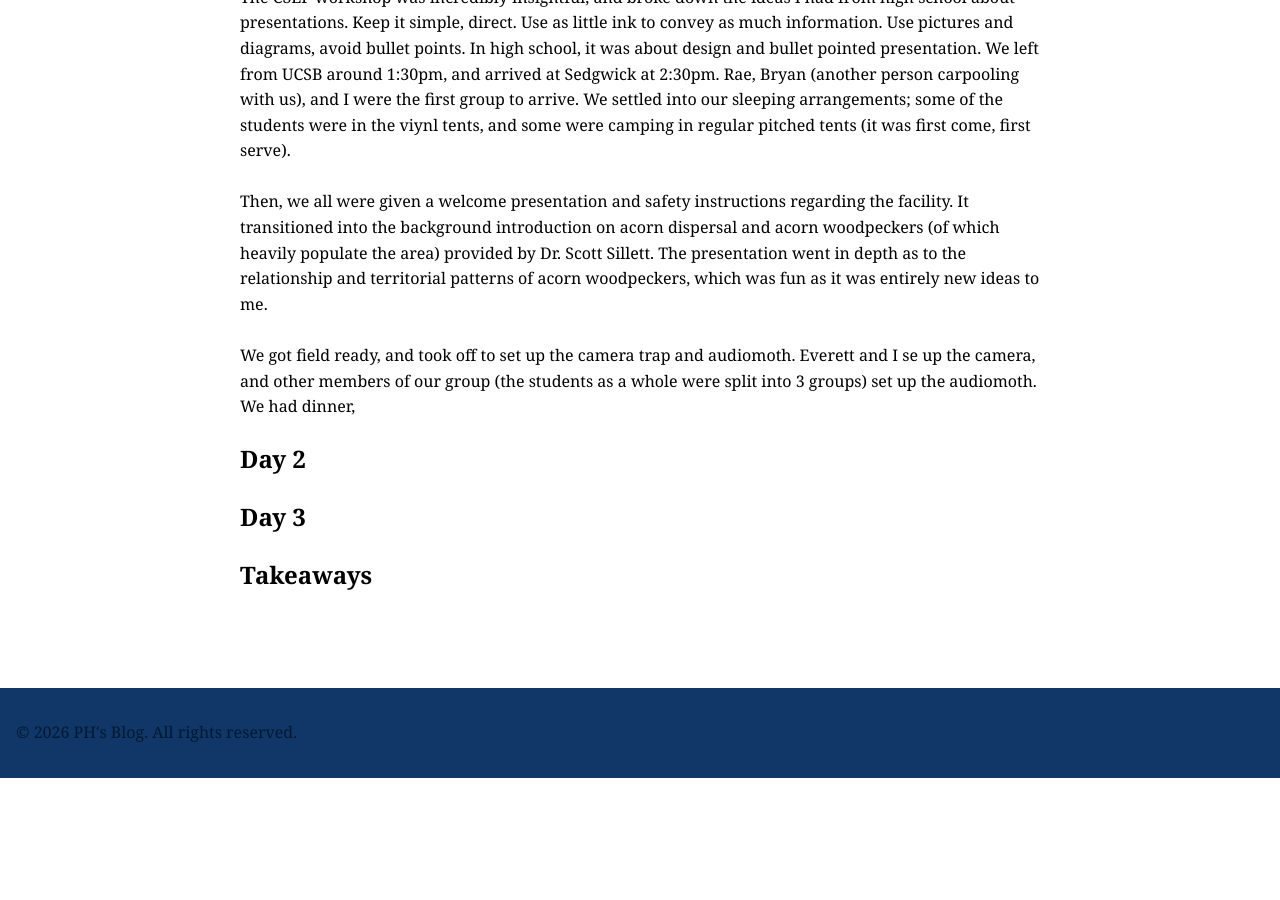
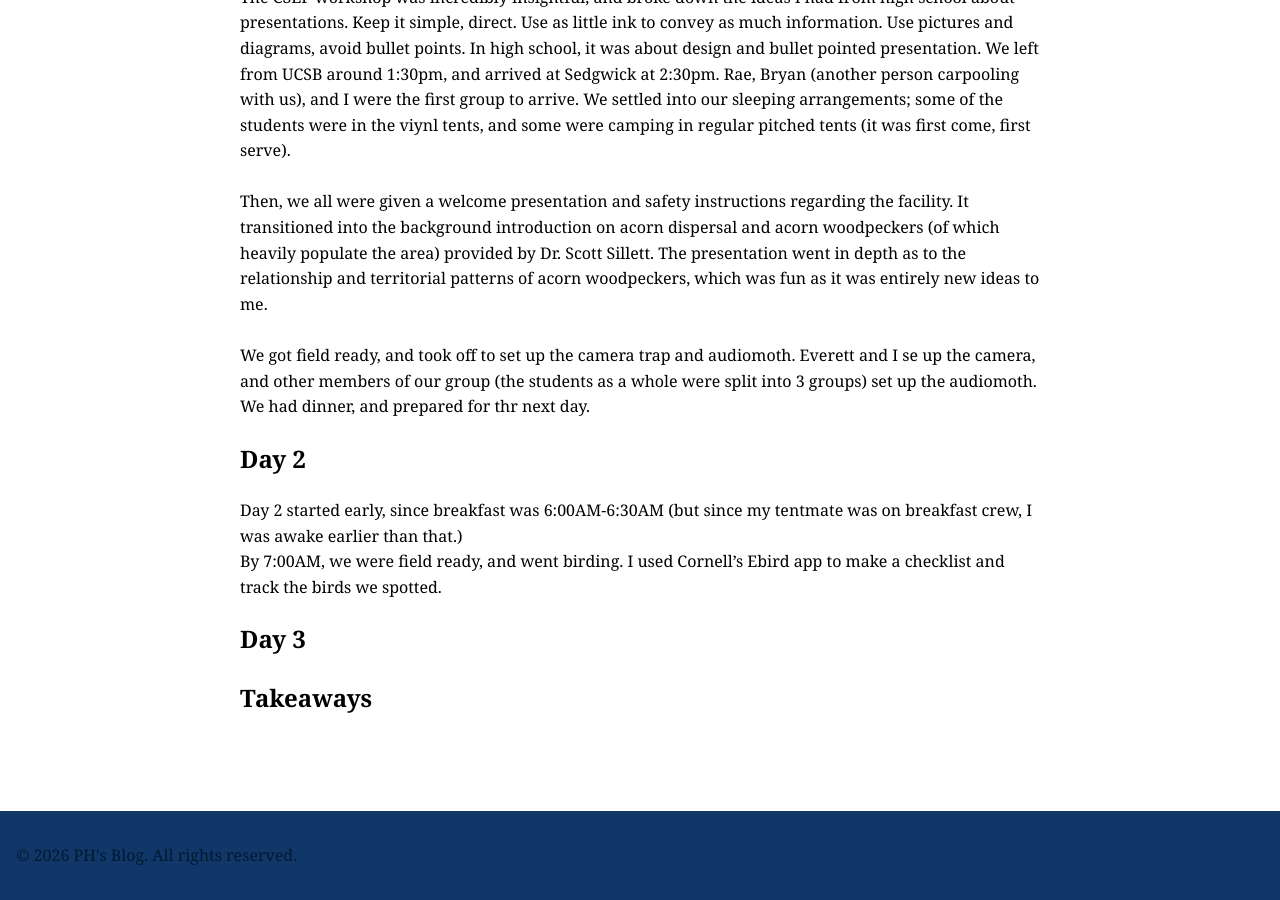
Before and after one commit to CaptainSapphire/PH-s-Blog, a Jekyll site: the page built from _posts/2026-06-30-Research in Sedgwick.md, in a window 1280 px wide and 900 px high, scrolled down 1147 px. Built offline with Jekyll 4.4.1, drawn with Linux system fonts in a browser that asks for light colours; our own code applies the rules of GitHub Pages for plain Markdown files; before the commit the page ends 1925 px from its top, so only the background shows below that.

Commit message:
Update 2026-06-30-Research in Sedgwick.md

```diff
--- a/_posts/2026-06-30-Research in Sedgwick.md
+++ b/_posts/2026-06-30-Research in Sedgwick.md
@@ -19,10 +19,13 @@ CSEP, or rather, The Center for Science and Engineering Partnerships, provides "
 The CSEP workshop was incredibly insightful, and broke down the ideas I had from high school about presentations. Keep it simple, direct. Use as little ink to convey as much information. Use pictures and diagrams, avoid bullet points. In high school, it was about design and bullet pointed presentation. We left from UCSB around 1:30pm, and arrived at Sedgwick at 2:30pm. Rae, Bryan (another person carpooling with us), and I were the first group to arrive. We settled into our sleeping arrangements; some of the students were in the viynl tents, and some were camping in regular pitched tents (it was first come, first serve).
 <br><br>
 Then, we all were given a welcome presentation and safety instructions regarding the facility. It transitioned into the background introduction on acorn dispersal and acorn woodpeckers (of which heavily populate the area) provided by Dr. Scott Sillett. The presentation went in depth as to the relationship and territorial patterns of acorn woodpeckers, which was fun as it was entirely new ideas to me. <br><br>
-We got field ready, and took off to set up the camera trap and audiomoth. Everett and I se up the camera, and other members of our group (the students as a whole were split into 3 groups) set up the audiomoth. We had dinner,
+We got field ready, and took off to set up the camera trap and audiomoth. Everett and I se up the camera, and other members of our group (the students as a whole were split into 3 groups) set up the audiomoth. We had dinner, and prepared for thr next day.
 
 
 ## Day 2
+Day 2 started early, since breakfast was 6:00AM-6:30AM (but since my tentmate was on breakfast crew, I was awake earlier than that.) <br>
+By 7:00AM, we were field ready, and went birding. I used Cornell's Ebird app to make a checklist and track the birds we spotted.
+
 
 ## Day 3
 
```
